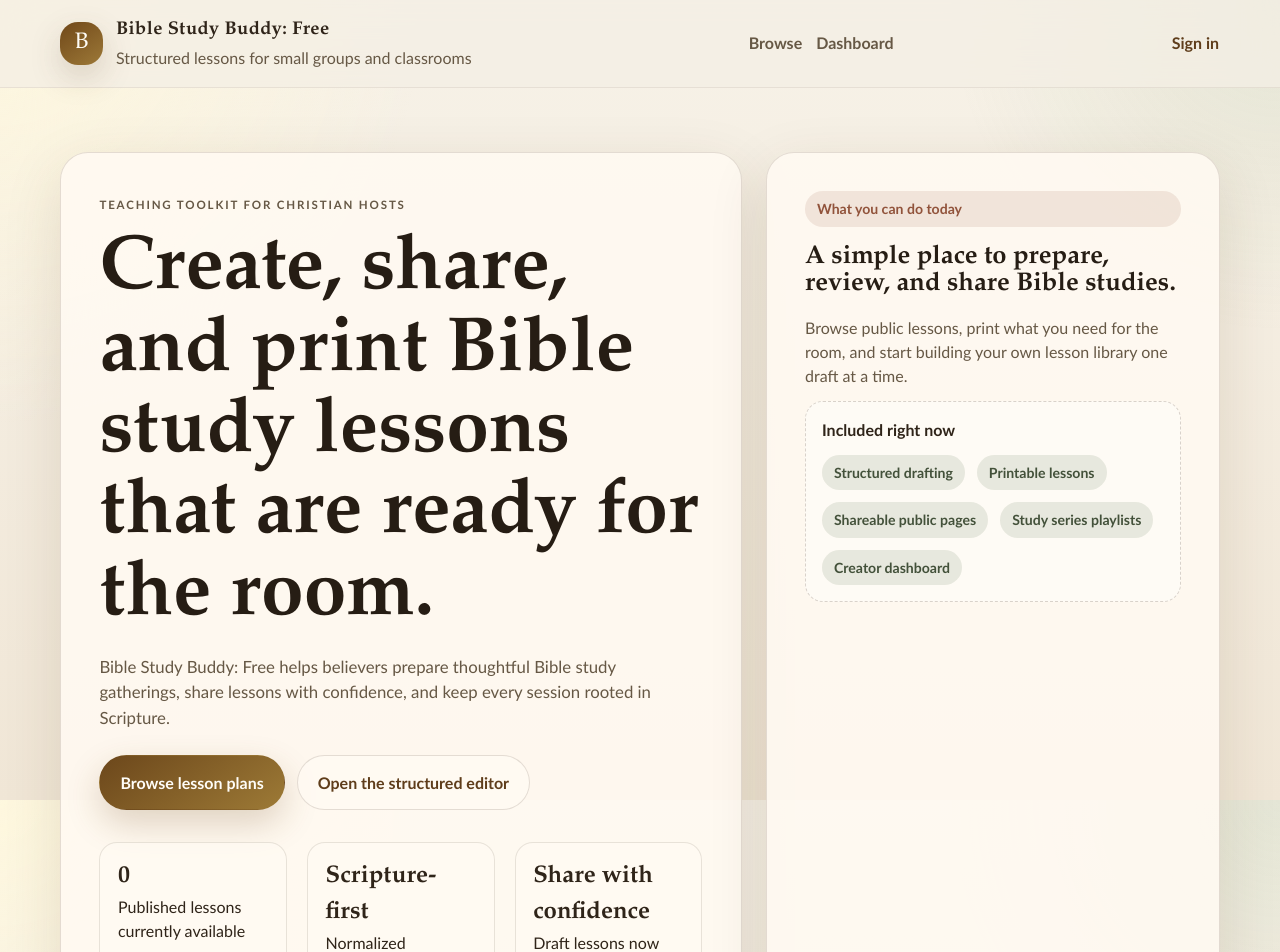
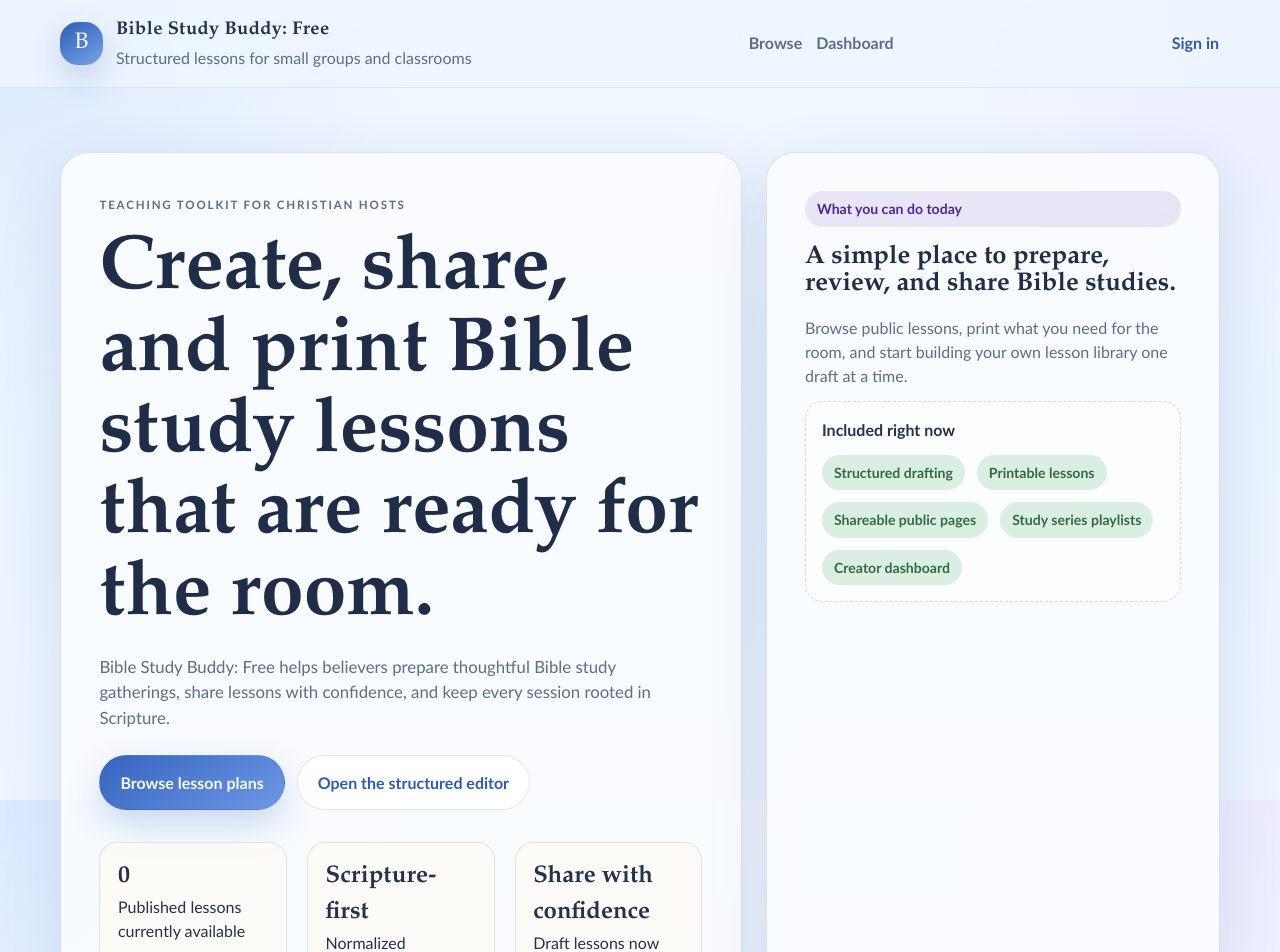
Before and after one commit to JMG3000/bible-study-buddy, a Next.js app in the folder web/: page / in a window 1280 px wide. Shown: the top 952 px of the page. Built offline with nearby package versions, Linux system fonts and the light colour scheme; no server answers; the database is empty.

Commit message:
Refresh lesson palette with cool blue and lavender tones

```diff
--- a/web/src/app/globals.css
+++ b/web/src/app/globals.css
@@ -2,19 +2,25 @@
   --font-display: "Palatino Linotype", "Book Antiqua", Georgia, serif;
   --font-body: "Trebuchet MS", "Segoe UI", sans-serif;
   --font-mono: "Cascadia Code", "Courier New", monospace;
-  --background: #f4efe4;
-  --surface: rgba(255, 250, 242, 0.88);
-  --surface-strong: #fffaf2;
-  --surface-accent: #ebe0c2;
-  --surface-ink: #261d14;
-  --text: #2f2419;
-  --text-muted: #665845;
-  --border: rgba(64, 48, 33, 0.14);
-  --brand: #81602b;
-  --brand-strong: #5f3d1b;
-  --olive: #5f6f52;
-  --rose: #91533b;
-  --shadow: 0 18px 60px rgba(72, 47, 19, 0.12);
+  --background: #e9f3ff;
+  --surface: rgba(250, 252, 255, 0.9);
+  --surface-strong: #ffffff;
+  --surface-accent: #d7e6fb;
+  --surface-ink: #1f2d49;
+  --text: #23324d;
+  --text-muted: #5d6d8a;
+  --border: rgba(60, 86, 137, 0.16);
+  --brand: #4f7fd5;
+  --brand-strong: #2f5cb3;
+  --olive: #5c8b66;
+  --rose: #8b4f7d;
+  --purple-soft: #efe7ff;
+  --purple-soft-strong: #e3d5ff;
+  --purple-ink: #6442b3;
+  --purple-strong: #4b2a94;
+  --green-soft: #dff2e5;
+  --green-ink: #356946;
+  --shadow: 0 18px 60px rgba(54, 88, 150, 0.14);
   --radius-xl: 28px;
   --radius-lg: 18px;
   --content-width: 1160px;
@@ -35,9 +41,9 @@ body {
   min-height: 100%;
   color: var(--text);
   background:
-    radial-gradient(circle at top left, rgba(255, 248, 221, 0.9), transparent 28%),
-    radial-gradient(circle at top right, rgba(132, 164, 116, 0.16), transparent 22%),
-    linear-gradient(180deg, #f7f2e8 0%, #f0e6d6 100%);
+    radial-gradient(circle at top left, rgba(217, 233, 255, 0.95), transparent 28%),
+    radial-gradient(circle at top right, rgba(220, 209, 255, 0.32), transparent 22%),
+    linear-gradient(180deg, #f4f8ff 0%, var(--background) 48%, #edf5ff 100%);
   font-family: var(--font-body);
   line-height: 1.5;
   -webkit-font-smoothing: antialiased;
@@ -51,7 +57,7 @@ body {
 }
 
 *::selection {
-  background: rgba(129, 96, 43, 0.18);
+  background: rgba(79, 127, 213, 0.22);
 }
 
 a {
@@ -91,8 +97,8 @@ img {
   top: 0;
   z-index: 20;
   backdrop-filter: blur(16px);
-  background: rgba(244, 239, 228, 0.78);
-  border-bottom: 1px solid rgba(64, 48, 33, 0.08);
+  background: rgba(238, 246, 255, 0.82);
+  border-bottom: 1px solid rgba(60, 86, 137, 0.1);
 }
 
 .site-header-inner,
@@ -118,11 +124,11 @@ img {
   display: grid;
   place-items: center;
   border-radius: 18px;
-  background: linear-gradient(145deg, #704819, #9d7938);
-  color: #fffdf7;
+  background: linear-gradient(145deg, #2f5cb3, #77a4eb);
+  color: #f9fbff;
   font-family: var(--font-display);
   font-size: 1.4rem;
-  box-shadow: 0 12px 32px rgba(77, 48, 20, 0.18);
+  box-shadow: 0 12px 32px rgba(52, 88, 157, 0.24);
 }
 
 .brand-copy {
@@ -204,15 +210,15 @@ img {
 }
 
 .button {
-  color: #fffdf8;
-  background: linear-gradient(145deg, #6c471b, #9d7a36);
-  box-shadow: 0 14px 34px rgba(108, 71, 27, 0.22);
+  color: #f9fbff;
+  background: linear-gradient(145deg, #3564be, #6d98e6);
+  box-shadow: 0 14px 34px rgba(53, 100, 190, 0.24);
 }
 
 .button-secondary {
   color: var(--brand-strong);
-  background: rgba(255, 250, 242, 0.9);
-  border-color: rgba(64, 48, 33, 0.14);
+  background: rgba(255, 255, 255, 0.92);
+  border-color: rgba(60, 86, 137, 0.14);
 }
 
 .button-tertiary {
@@ -424,18 +430,18 @@ img {
 }
 
 .chip {
-  background: rgba(94, 111, 82, 0.14);
-  color: #43513a;
+  background: rgba(215, 239, 225, 0.94);
+  color: var(--green-ink);
 }
 
 .chip-muted {
-  background: rgba(64, 48, 33, 0.08);
-  color: var(--text-muted);
+  background: var(--purple-soft);
+  color: var(--purple-ink);
 }
 
 .chip-accent {
-  background: rgba(145, 83, 59, 0.12);
-  color: var(--rose);
+  background: rgba(100, 66, 179, 0.12);
+  color: var(--purple-strong);
 }
 
 .meta-row {
@@ -529,13 +535,13 @@ img {
   padding: 0.72rem 0.9rem;
   border: 1px solid var(--border);
   border-radius: 999px;
-  background: rgba(255, 255, 255, 0.56);
-  color: var(--text);
+  background: rgba(239, 231, 255, 0.78);
+  color: var(--purple-ink);
   cursor: pointer;
 }
 
 .choice-pill input {
-  accent-color: var(--brand);
+  accent-color: var(--purple-ink);
 }
 
 .auth-button {
@@ -601,8 +607,8 @@ img {
 }
 
 .site-footer {
-  border-top: 1px solid rgba(64, 48, 33, 0.08);
-  background: rgba(246, 241, 230, 0.9);
+  border-top: 1px solid rgba(60, 86, 137, 0.08);
+  background: rgba(239, 246, 255, 0.92);
 }
 
 .footer-copy {
@@ -611,10 +617,10 @@ img {
 }
 
 .subtle-panel {
-  border: 1px dashed rgba(64, 48, 33, 0.2);
+  border: 1px dashed rgba(80, 102, 154, 0.24);
   border-radius: var(--radius-lg);
   padding: 1rem;
-  background: rgba(255, 255, 255, 0.4);
+  background: rgba(255, 255, 255, 0.52);
 }
 
 .empty-state {
@@ -636,27 +642,27 @@ img {
 }
 
 .status-pill.draft {
-  background: rgba(95, 111, 82, 0.15);
-  color: #425237;
+  background: var(--green-soft);
+  color: var(--green-ink);
 }
 
 .status-pill.published {
-  background: rgba(129, 96, 43, 0.16);
-  color: var(--brand-strong);
+  background: rgba(75, 42, 148, 0.18);
+  color: var(--purple-strong);
 }
 
 .status-pill.unpublished,
 .status-pill.flagged {
-  background: rgba(145, 83, 59, 0.12);
+  background: rgba(139, 79, 125, 0.12);
   color: var(--rose);
 }
 
 .helper-banner {
   margin-top: 1rem;
   padding: 1rem 1.2rem;
-  border: 1px solid rgba(129, 96, 43, 0.18);
+  border: 1px solid rgba(79, 127, 213, 0.18);
   border-radius: 18px;
-  background: rgba(240, 224, 176, 0.24);
+  background: rgba(216, 231, 255, 0.55);
 }
 
 .code-inline {
@@ -674,7 +680,7 @@ img {
   align-items: center;
   border: 1px solid var(--border);
   border-radius: 999px;
-  background: rgba(255, 252, 247, 0.92);
+  background: rgba(255, 255, 255, 0.92);
   overflow: hidden;
 }
 
```
